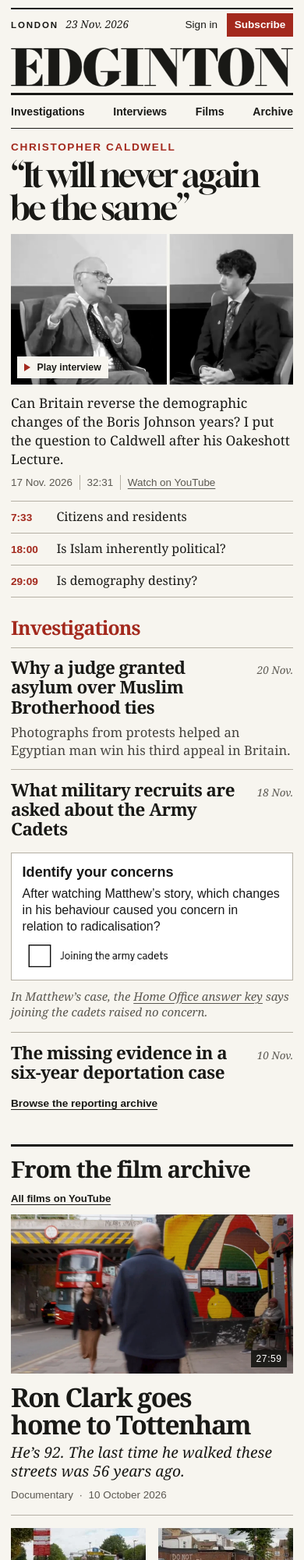
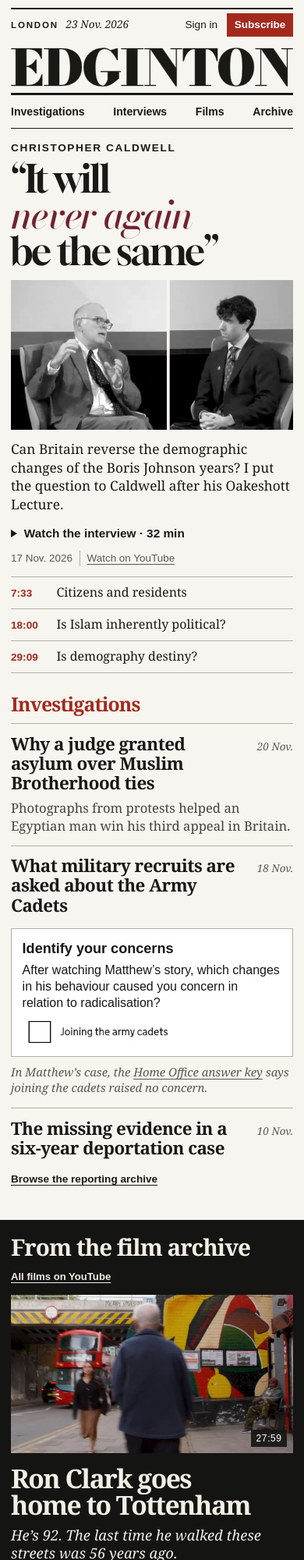
Before and after one commit to realtatebrown/edgintontest, a plain HTML site: page dist/index.html in a window 390 px wide. Shown: the top 2000 px of the page at 78% size. Drawn offline with Linux system fonts and the light colour scheme.

Commit message:
Set the cover quote across the portrait and give Tottenham a full-width dark spread

```diff
--- a/dist/index.html
+++ b/dist/index.html
@@ -16,7 +16,7 @@
 </head>
 <body id="top">
   <a class="skip" href="#main">Skip to the front page</a>
-  <div class="paper">
+  <div class="paper front-page">
     <header>
       <div class="dateline">
         <span>London</span>
@@ -41,16 +41,18 @@
       <article id="latest-interview" class="lead" data-film-title="Christopher Caldwell in conversation" aria-labelledby="lead-title">
         <div class="cover-spread">
           <div class="kicker">Christopher Caldwell</div>
-          <h2 id="lead-title"><a data-watch href="https://www.youtube.com/watch?v=eC46_djd7-4">“It will never again be the same”</a></h2>
+          <h2 id="lead-title"><a data-watch href="https://www.youtube.com/watch?v=eC46_djd7-4"><span class="quote-line">“It will</span>
+            <em class="quote-line">never again</em>
+            <span class="quote-line">be the same”</span></a></h2>
           <a class="poster" id="play-film" data-watch href="https://www.youtube.com/watch?v=eC46_djd7-4" aria-label="Play the Christopher Caldwell interview, 32 minutes 31 seconds">
             <picture>
               <source media="(max-width: 760px)" srcset="assets/caldwell-mobile.webp" width="959" height="510">
-              <img src="assets/caldwell.webp" width="600" height="573" alt="Christopher Caldwell speaking with both hands raised." fetchpriority="high">
+              <img src="assets/caldwell.webp" width="680" height="675" alt="Christopher Caldwell speaking with both hands raised." fetchpriority="high">
             </picture>
-            <span class="play"><span class="triangle"></span>Play interview</span>
           </a>
           <p class="lead-intro">Can Britain reverse the demographic changes of the Boris Johnson years? I put the question to Caldwell after his Oakeshott Lecture.</p>
-          <div class="player-meta"><time datetime="2026-11-17">17 Nov. 2026</time><span>32:31</span><a class="watch-source" href="https://www.youtube.com/watch?v=eC46_djd7-4">Watch on YouTube</a></div>
+          <a class="watch-interview" data-watch href="https://www.youtube.com/watch?v=eC46_djd7-4"><span class="triangle" aria-hidden="true"></span>Watch the interview · 32 min</a>
+          <div class="player-meta"><time datetime="2026-11-17">17 Nov. 2026</time><a class="watch-source" href="https://www.youtube.com/watch?v=eC46_djd7-4">Watch on YouTube</a></div>
         </div>
         <ol class="chapter-list" aria-label="Jump to a chapter in the interview">
           <li><a data-watch href="https://www.youtube.com/watch?v=eC46_djd7-4&amp;t=453s"><span>7:33</span><span class="chapter-name">Citizens and residents</span></a></li>
@@ -96,16 +98,14 @@
       <section id="films" class="film-desk" aria-labelledby="film-title">
         <div class="film-heading"><h2 class="desk-title" id="film-title">From the film archive</h2><a class="archive-link" href="https://www.youtube.com/@Steven.Edginton/videos">All films on YouTube</a></div>
         <article class="feature-film" data-film-title="Ron Clark goes home to Tottenham">
-          <a class="film-link" data-watch href="https://www.youtube.com/watch?v=EYHWpMswzOI">
+          <a class="film-poster" data-watch href="https://www.youtube.com/watch?v=EYHWpMswzOI" aria-label="Play Ron Clark goes home to Tottenham, 27 minutes 59 seconds">
             <div class="frame"><img src="assets/london.webp" width="1200" height="675" loading="lazy" alt="Ron Clark walks towards a railway bridge in Tottenham as a red double-decker comes through the arch."><span class="duration">27:59</span></div>
-            <div class="film-caption">
-              <h3>Ron Clark goes home to Tottenham</h3>
-              <div>
-                <p>He’s 92. The last time he walked these streets was 56 years ago.</p>
-                <div class="film-details">Documentary <span>·</span> <time datetime="2026-10-10">10 October 2026</time></div>
-              </div>
-            </div>
           </a>
+          <div class="film-caption">
+            <h3><a data-watch href="https://www.youtube.com/watch?v=EYHWpMswzOI">Ron Clark goes home to Tottenham</a></h3>
+            <p>He’s 92. The last time he walked these streets was 56 years ago.</p>
+            <div class="film-details">Documentary <span>·</span> <time datetime="2026-10-10">10 October 2026</time></div>
+          </div>
           <ol class="film-sequence" aria-label="Two moments from the film">
             <li><a data-watch href="https://www.youtube.com/watch?v=EYHWpMswzOI&amp;t=470s">
               <img src="assets/brunswick-road.webp" width="320" height="180" loading="lazy" alt="Ron points into the car park as Steven stands beside him.">
--- a/dist/style.css
+++ b/dist/style.css
@@ -3,6 +3,13 @@
   src: url('assets/gloock.woff') format('woff');
   font-style: normal;
   font-weight: 400;
+  font-display: swap;
+}
+@font-face {
+  font-family: 'Bodoni Quote';
+  src: url('assets/bodoni-quote-italic.woff') format('woff');
+  font-weight: 510;
+  font-style: italic;
   font-display: swap;
 }
 :root {
@@ -29,6 +36,11 @@ h2, h3 { font-family: var(--news); font-weight: 700; }
 .skip { position: absolute; top: -6rem; z-index: 3; padding: 1rem; background: white; }
 .skip:focus { top: 0; }
 .paper { width: min(1280px, calc(100% - 8vw)); margin: 0 auto; padding-top: 1.1rem; }
+.paper.front-page { --page-width: min(1280px, 92%); width: 100%; }
+.front-page > header, .front-page > footer, .front-page main > .lead, .front-page main > .reports {
+  width: var(--page-width);
+  margin-inline: auto;
+}
 header {
   container-type: inline-size;
   display: grid;
@@ -54,43 +66,35 @@ nav { grid-area: desks; display: flex; }
 .desks a { display: flex; align-items: center; padding: .8rem 0; }
 .subscribe { display: grid; place-items: center; background: var(--red); color: white; padding: .55rem 1.4rem; margin: .26rem 0; }
 .subscribe:hover { background: #812318; color: white; }
-.lead { padding-top: clamp(1rem, 2vw, 1.7rem); }
+.lead { padding-top: clamp(1rem, 2vw, 1.7rem); container-type: inline-size; }
 .cover-spread {
   display: grid;
-  grid-template-columns: minmax(0, 2fr) minmax(0, 3fr);
-  grid-template-rows: 1fr auto auto auto auto 1fr;
-  grid-template-areas: ". photo" "name photo" "title photo" "intro photo" "meta photo" ". photo";
-  column-gap: clamp(1.5rem, 3.6vw, 3.9rem);
+  grid-template-columns: minmax(0, 39fr) minmax(0, 61fr);
+  grid-template-rows: auto auto auto auto auto 1fr;
+  grid-template-areas: "name photo" "title photo" "intro photo" "watch photo" "meta photo" ". photo";
+  column-gap: 3.6%;
 }
-.kicker, .play, .duration { font-family: var(--utility); }
-.kicker { grid-area: name; color: var(--red); font-size: .86rem; font-weight: 700; text-transform: uppercase; letter-spacing: .1em; }
-.lead h2 { grid-area: title; margin: .6rem 0 1rem; font: 400 clamp(3.2rem, 6.25vw, 6.15rem)/.98 var(--display); letter-spacing: -.055em; text-wrap: balance; }
-.lead-intro { grid-area: intro; max-width: 36ch; font: clamp(1.08rem, 1.55vw, 1.35rem)/1.38 var(--news); }
-.poster { grid-area: photo; display: block; position: relative; overflow: hidden; background: #222; }
-.poster picture, .poster img { display: block; width: 100%; }
-.poster img { height: 100%; object-fit: cover; }
-.poster picture { aspect-ratio: 1.12; height: 100%; }
+.kicker { grid-area: name; margin-top: .85rem; color: var(--ink); font: 700 .85rem/1.3 var(--utility); text-transform: uppercase; letter-spacing: .12em; }
+.lead h2 { grid-area: title; margin: .6rem 0 1.15rem; font: 400 clamp(3.2rem, 6.65cqw, 5.65rem)/.96 var(--display); letter-spacing: -.045em; text-wrap: balance; }
+.lead h2:has(.quote-line) { position: relative; z-index: 1; width: max-content; font-size: 8.35cqw; line-height: .93; }
+.quote-line { display: block; width: fit-content; white-space: nowrap; }
+em.quote-line { color: #702231; font: italic 510 1em/.96 'Bodoni Quote', Georgia, serif; letter-spacing: -.052em; font-synthesis: none; }
+.lead h2 a:hover { color: var(--ink); }
+.lead h2 a:hover em { color: #571c29; }
+.lead-intro { grid-area: intro; max-width: 34ch; font: clamp(1.08rem, 1.55vw, 1.35rem)/1.38 var(--news); }
+.poster { grid-area: photo; position: relative; display: block; overflow: hidden; background: #222; }
+.poster picture, .poster img { display: block; width: 100%; height: 100%; }
+.poster picture { aspect-ratio: 680/675; }
+.poster img { object-fit: cover; object-position: center top; }
+.watch-interview { grid-area: watch; display: inline-flex; align-items: center; gap: .55rem; justify-self: start; padding: .7rem 0; margin: .65rem 0 .1rem; font: 700 .96rem/1.3 var(--utility); }
+.watch-interview:hover { color: var(--ink); text-decoration: underline; text-underline-offset: .16em; }
+.triangle { width: 0; height: 0; border-block: .32rem solid transparent; border-left: .5rem solid currentColor; }
 .frame { position: relative; overflow: hidden; background: #222; }
 .film-heading { display: flex; align-items: baseline; justify-content: space-between; gap: .8rem; }
 figcaption { font-size: .83rem; color: var(--muted); }
-.play, .duration { font-family: var(--utility); }
-.kicker { display: inline-flex; align-items: center; gap: .6rem; font-size: .85rem; font-weight: 700; text-transform: uppercase; letter-spacing: .12em; color: var(--red); }
-.kicker i { display: inline-block; width: 1.55rem; height: 3px; background: currentColor; }
-.section-line time, figcaption { font-size: .83rem; color: var(--muted); }
-.section-line time { font-style: italic; }
-.screen, .frame { position: relative; overflow: hidden; background: #222; }
-.screen { aspect-ratio: 1670 / 702; }
-.screen:has(iframe) { aspect-ratio: 16/9; }
-.screen iframe, .poster, .poster picture, .poster img { width: 100%; height: 100%; border: 0; display: block; }
-.poster img, .frame img { object-fit: cover; }
-.screen:focus-within { outline: 3px solid var(--red); outline-offset: 3px; }
-.play, .duration { position: absolute; bottom: .85rem; font-variant-numeric: tabular-nums; }
-.play { left: .9rem; display: flex; gap: .55rem; align-items: center; background: var(--paper); color: var(--ink); font-weight: 700; padding: .6rem .8rem; font-size: .85rem; }
-.triangle { width: 0; height: 0; border-top: .33rem solid transparent; border-bottom: .33rem solid transparent; border-left: .53rem solid var(--red); }
-.poster:hover .play { background: white; color: var(--red); }
-.duration { right: .9rem; color: white; background: #151512e8; padding: .25rem .4rem; font-size: .75rem; letter-spacing: .05em; }
+.duration { position: absolute; right: .9rem; bottom: .85rem; color: white; background: #151512e8; padding: .25rem .4rem; font: .75rem var(--utility); font-variant-numeric: tabular-nums; letter-spacing: .05em; }
 .watch-source, figcaption a, .archive-link, .footer-links a { text-decoration: underline; text-decoration-thickness: 1px; text-underline-offset: .2em; }
-.player-meta { grid-area: meta; display: flex; flex-wrap: wrap; align-items: baseline; gap: .55rem; margin-top: 1.15rem; color: var(--muted); font: .84rem/1.45 var(--utility); font-variant-numeric: tabular-nums; }
+.player-meta { grid-area: meta; display: flex; flex-wrap: wrap; align-items: baseline; gap: .55rem; color: var(--muted); font: .84rem/1.45 var(--utility); font-variant-numeric: tabular-nums; }
 .player-meta > * + * { border-left: 1px solid var(--rule); padding-left: .55rem; }
 .chapter-list { list-style: none; padding: 0; margin: 0; display: grid; grid-template-columns: repeat(3, minmax(0,1fr)); }
 .lead .chapter-list { margin-top: .85rem; border-block: 1px solid var(--rule); }
@@ -122,24 +126,34 @@ figcaption { font-size: .83rem; color: var(--muted); }
 .archive-link { display: inline-block; font: 600 .85rem/1.4 var(--utility); }
 .reports .archive-link { grid-area: archive; justify-self: end; align-self: center; }
 .reports .desk-title, .reports .archive-link { margin-bottom: .7rem; }
-.film-desk { margin-top: 2rem; border-top: 3px solid var(--ink); }
-.film-heading { margin: .8rem 0 1rem; }
-.feature-film .film-link { display: block; color: var(--ink); }
-.feature-film .film-link:hover h3 { text-decoration: underline; text-decoration-thickness: .035em; text-underline-offset: .1em; }
+.film-desk {
+  --ink: #f4efe4;
+  --muted: #c4c0b7;
+  --rule: #575651;
+  background: #141413;
+  color: var(--ink);
+  margin-top: clamp(2rem, 4vw, 4rem);
+  padding: clamp(1.15rem, 2.6vw, 2.2rem) 0 clamp(1.5rem, 3.5vw, 3.2rem);
+}
+.film-desk > * { width: var(--page-width); margin-inline: auto; }
+.film-desk a:hover { color: white; text-decoration: underline; text-underline-offset: .16em; }
+.film-desk :focus-visible { outline-color: var(--ink); }
+.film-heading { margin-bottom: 1.1rem; }
+.feature-film { display: grid; grid-template-columns: minmax(0, 1.04fr) minmax(0, 1fr); gap: 1.35rem clamp(1.5rem, 3.5vw, 3.5rem); align-items: start; }
+.film-poster { display: block; grid-column: 1 / -1; }
 .feature-film .frame img { height: auto; }
-.film-caption { display: grid; grid-template-columns: minmax(0, 1.52fr) minmax(0, 1fr); align-items: baseline; gap: clamp(1.5rem, 4vw, 4rem); padding: 1rem 0 .35rem; }
-.film-caption h3 { font-size: clamp(2.1rem, 4.5vw, 4rem); letter-spacing: -.045em; line-height: 1.02; text-wrap: balance; }
-.film-caption p { margin: 0 0 .6rem; font: italic clamp(1.2rem, 2.05vw, 1.75rem)/1.23 var(--news); color: var(--ink); }
+.film-caption h3 { margin: -.08em 0 .4rem; font-size: clamp(2.1rem, 4.4vw, 4rem); letter-spacing: -.045em; line-height: 1.02; text-wrap: balance; }
+.film-caption p { max-width: 34ch; margin: .55rem 0 .8rem; font: italic clamp(1.15rem, 1.7vw, 1.45rem)/1.28 var(--news); }
 .film-details { color: var(--muted); font: .84rem/1.5 var(--utility); }
 .film-details span { margin: 0 .24rem; }
-.film-list { display: grid; grid-template-columns: repeat(2, minmax(0, 1fr)); gap: 2rem; border-top: 1px solid var(--ink); margin-top: 1.2rem; }
+.film-list { display: grid; grid-template-columns: repeat(2, minmax(0, 1fr)); gap: 2rem; border-top: 1px solid var(--rule); margin-top: clamp(1.6rem, 3.2vw, 2.8rem); }
 .film-list .film-link { display: grid; grid-template-columns: clamp(5.5rem, 11vw, 9.5rem) 1fr; gap: 1rem; align-items: center; padding: 1rem 0; }
 .film-list img { height: auto; }
 .film-list h3 { font-size: clamp(1.15rem, 1.65vw, 1.55rem); line-height: 1.15; letter-spacing: -.025em; margin-bottom: .35rem; }
-.film-sequence { list-style: none; padding: 1rem 0 0; margin: .7rem 0 0; border-top: 1px solid var(--rule); display: grid; grid-template-columns: repeat(2,minmax(0,1fr)); gap: clamp(1rem,2.2vw,2rem); }
-.film-sequence a { display: grid; grid-template-columns: minmax(0, 1.25fr) minmax(0, 1fr); align-items: center; gap: .9rem; }
-.film-sequence img { max-width: 320px; height: auto; }
-.film-sequence time { font: .8rem var(--utility); color: var(--muted); font-variant-numeric: tabular-nums; }
+.film-sequence { list-style: none; padding: 0; margin: 0; display: grid; grid-template-columns: repeat(2,minmax(0,1fr)); gap: clamp(.75rem,1.35vw,1.2rem); }
+.film-sequence a { display: block; }
+.film-sequence img { height: auto; }
+.film-sequence time { display: inline-block; margin: .55rem 0 .06rem; font: .82rem/1.3 var(--utility); color: var(--muted); font-variant-numeric: tabular-nums; }
 .scene-title { display: block; margin: .2rem 0; font: bold clamp(1.05rem,1.6vw,1.45rem)/1.2 var(--news); }
 .scene-caption { font: italic 1rem/1.35 var(--news); }
 .screening { position: fixed; inset: 0; width: 100%; height: 100%; height: 100dvh; max-width: none; max-height: none; margin: 0; padding: clamp(.9rem,3vw,2.25rem); border: 0; overflow-y: auto; background: #10100f; color: var(--paper); }
@@ -162,8 +176,6 @@ html:has(.screening[open]) { overflow: hidden; }
   @keyframes enter-screen { from { opacity: .35; transform: scale(.985); } to { opacity: 1; transform: none; } }
 }
 @media(max-width: 760px) {
-  .film-sequence a { grid-template-columns: 1fr; gap: .45rem; }
-  .film-sequence img { width: 100%; }
   .screening .chapter-list { grid-template-columns: 1fr; }
   .screening .chapter-list li + li { border: 0; border-top: 1px solid #454542; }
   .screening .chapter-list a { padding: .75rem 0; }
@@ -192,13 +204,16 @@ footer > div, .footer-links { display: flex; align-items: baseline; gap: 1rem; }
 .guest-details span { border-left: 1px solid var(--rule); padding-left: .5rem; font-variant-numeric: tabular-nums; }
 section[id], article[id] { scroll-margin-top: 1rem; }
 @media(max-width: 760px) {
-  .film-caption { grid-template-columns: 1fr; gap: .45rem; padding: .85rem 0 .25rem; }
+  .feature-film { grid-template-columns: 1fr; gap: .95rem; }
+  .film-caption { margin: .15rem 0; }
   .film-caption p { max-width: 35ch; }
-  .cover-spread { display: grid; grid-template-columns: 1fr; grid-template-rows: auto; grid-template-areas: "name" "title" "photo" "intro" "meta"; }
-  .lead h2 { font-size: clamp(2.7rem, 8.5vw, 4.3rem); text-wrap: pretty; margin: .4rem 0 .8rem; max-width: 18ch; }
+  .cover-spread { grid-template-columns: 1fr; grid-template-rows: auto; grid-template-areas: "name" "title" "photo" "intro" "watch" "meta"; }
+  .kicker { margin-top: 0; }
+  .lead h2, .lead h2:has(.quote-line) { width: auto; max-width: 100%; margin: .45rem 0 .85rem; font-size: clamp(2.8rem, 13.6cqw, 5.3rem); }
+  .lead h2:not(:has(.quote-line)) { font-size: clamp(2.7rem, 8.5vw, 4.3rem); }
   .poster picture { aspect-ratio: 959 / 510; }
   .lead-intro { max-width: 54ch; margin-top: .8rem; }
-  .player-meta { margin-top: .5rem; }
+  .watch-interview { margin-top: .2rem; }
   .lead .chapter-list { grid-template-columns: 1fr; }
   .lead .chapter-list li + li { border: 0; border-top: 1px solid var(--rule); }
   .lead .chapter-list a { padding: .55rem 0; }
@@ -212,7 +227,7 @@ section[id], article[id] { scroll-margin-top: 1rem; }
   .film-list { grid-template-columns: 1fr; gap: 0; }
   .film-list article + article { border-top: 1px solid var(--rule); }
   .film-list .film-link { grid-template-columns: clamp(5.5rem, 20vw, 9.5rem) 1fr; padding: .8rem 0; }
-  .film-heading { flex-wrap: wrap; margin-bottom: .7rem; }
+  .film-heading { flex-wrap: wrap; margin-bottom: .85rem; }
   footer, footer > div { flex-wrap: wrap; }
 }
 @media(max-width: 540px) {
@@ -228,9 +243,8 @@ section[id], article[id] { scroll-margin-top: 1rem; }
   nav { font-size: .88rem; }
   .desks { flex: 1; justify-content: space-between; gap: .4rem; }
   .subscribe { padding: .45rem .6rem; }
-  .play, .duration { bottom: .5rem; }
-  .play { left: .5rem; padding: .42rem .55rem; font-size: .77rem; }
-  .duration { right: .5rem; }
+  .duration { bottom: .5rem; right: .5rem; }
+  .paper.front-page { --page-width: calc(100% - 1.75rem); }
   .index-heading { margin-top: 1.35rem; gap: .4rem 1rem; }
   .index-sort { gap: .65rem; }
   .film-heading .desk-title { font-size: 1.85rem; }
```
Also changed, not shown: dist/assets/bodoni-quote-italic.woff (added), dist/assets/caldwell.webp.
